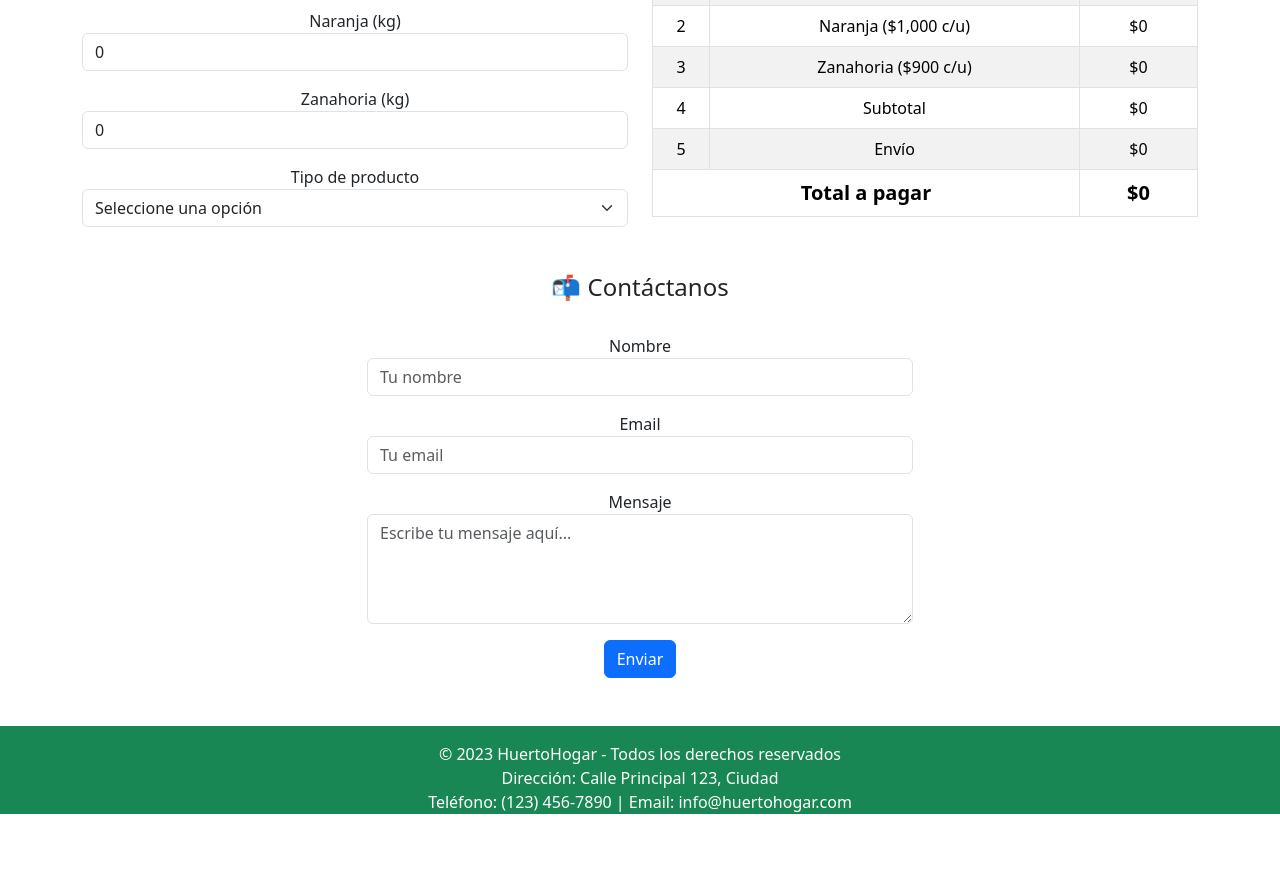
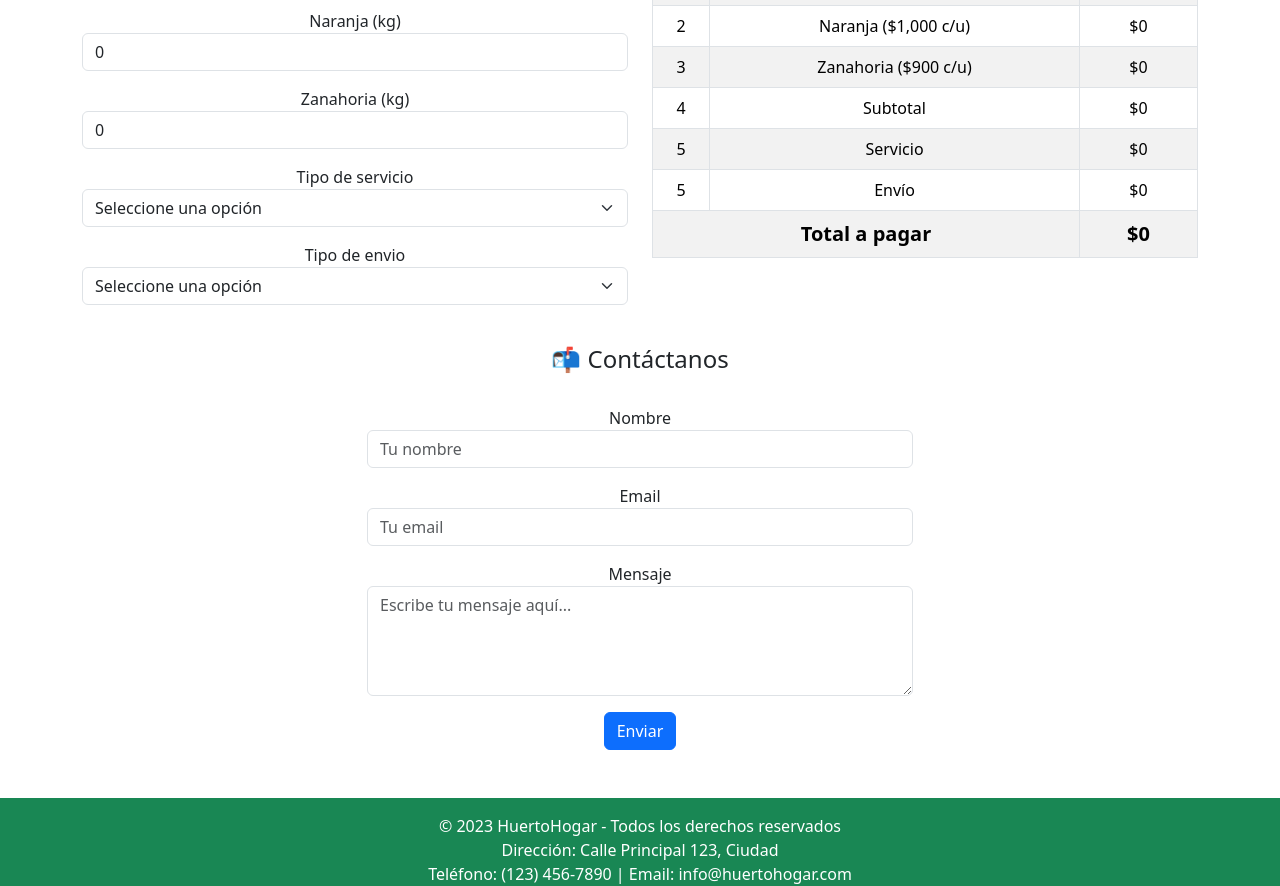
Before and after one commit to GuiselaHerranz/ev_2_huerto_hogar, a React (Create React App) app: page / in a window 1280 px wide. Shown: the part 1820-2706 px from the top of the page. Before the commit the page ends 2634 px from the top, so only its background shows below. Built offline with nearby package versions, Linux system fonts and the light colour scheme.

Commit message:
Add tipo de servicio

```diff
--- a/src/Components/CalculadoraHuerto.js
+++ b/src/Components/CalculadoraHuerto.js
@@ -10,11 +10,17 @@ function CalculadoraHuerto() {
   // Tipo de envío
   const [envio, setEnvio] = useState("");
 
+  //Tipo de servicio
+  const [servicio, setServicio] = useState("");
+
   // Precios base
   const precioMan = 1200;
   const precioNar = 1000;
   const precioZan = 900;
 
+  // Precio según servicio
+  const precioServicio =
+    servicio === "Canasta Básica frutas y verduras" ? 25000 : servicio === "Venta de Insumos" ? 16000 : servicio === "Taller para principiantes" ? 5000 : 0;
   // Calcular subtotal
   const subtotal =
     Manzana * precioMan +
@@ -26,7 +32,7 @@ function CalculadoraHuerto() {
     envio === "express" ? 4000 : envio === "Regiones" ? 2000 : envio === "Metropolitana" ? 1500 : 0;
 
   // Total final
-  const total = subtotal + costoEnvio;
+  const total = subtotal + costoEnvio + precioServicio;
 
   return (
     <div className="row mt-4">
@@ -67,9 +73,23 @@ function CalculadoraHuerto() {
           />
         </div>
 
+        <div className="form-group mt-3">
+          <label>Tipo de servicio</label>
+          <select
+            className="form-select"
+            value={servicio}
+            onChange={(e) => setServicio(e.target.value)}
+          >
+            <option value="">Seleccione una opción</option>
+            <option value="Canasta Básica frutas y verduras">Canasta Básica frutas y verduras - $25.000</option>
+            <option value="Venta de Insumos">Venta de Insumos - $16.000</option>
+            <option value="Taller para principiantes">Taller para principiantes - $5.000</option>
+          </select>
+        </div>
+
 
         <div className="form-group mt-3">
-          <label>Tipo de producto</label>
+          <label>Tipo de envio</label>
           <select
             className="form-select"
             value={envio}
@@ -116,6 +136,13 @@ function CalculadoraHuerto() {
               <td>Subtotal</td>
               <td>${subtotal.toLocaleString()}</td>
             </tr>
+
+            <tr>
+              <td>5</td>
+              <td>Servicio</td>
+              <td>${precioServicio.toLocaleString()}</td>
+            </tr>
+
             <tr>
               <td>5</td>
               <td>Envío</td>
```
